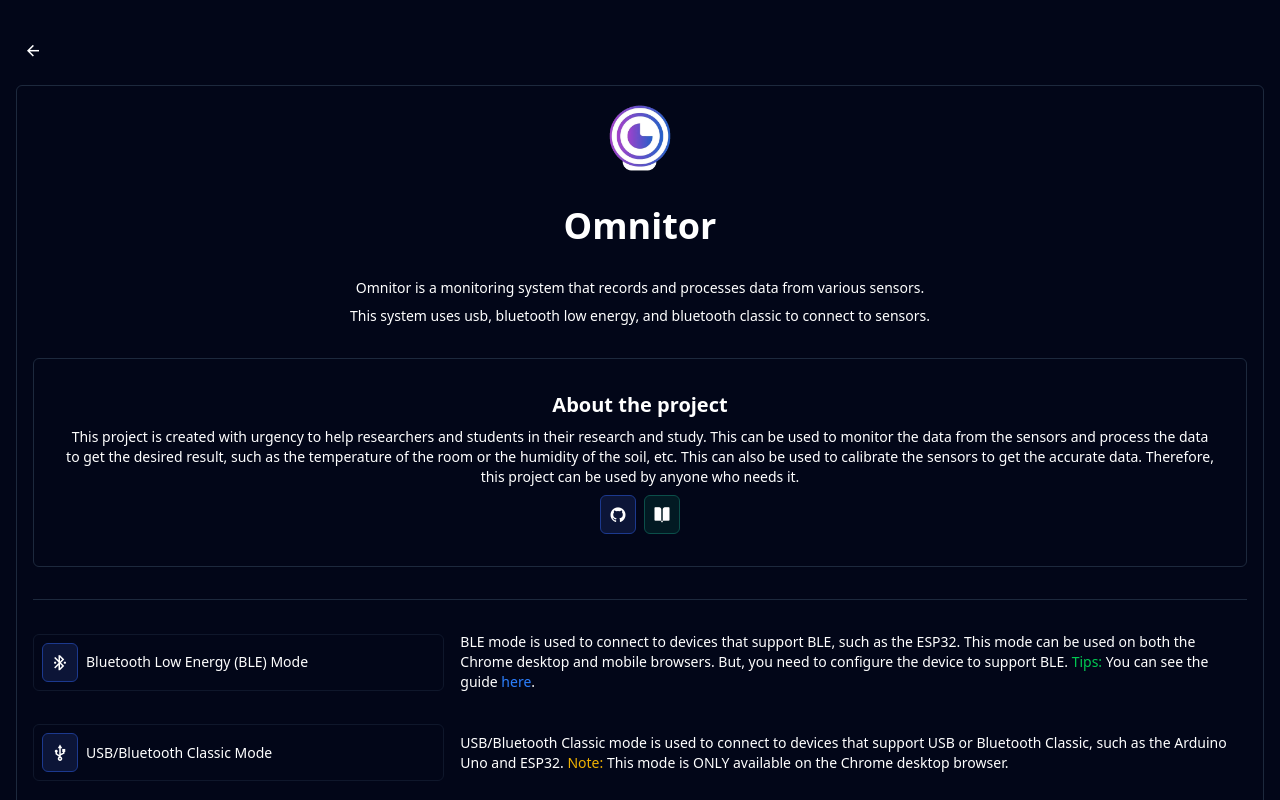
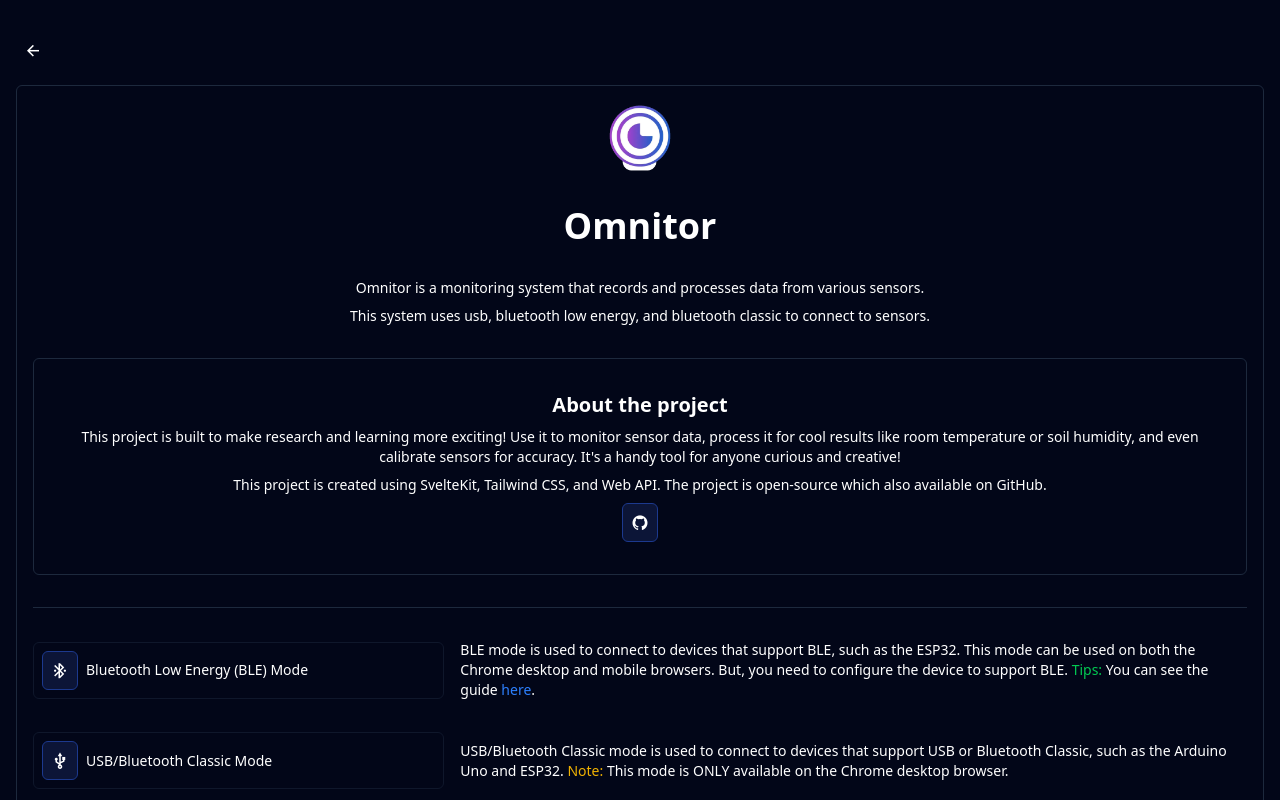
Before and after one commit to tonytomo/omnitor, a SvelteKit app: page /about in a window 1280 px wide. Shown: the top 800 px of the page. Built offline with nearby package versions, Linux system fonts and the light colour scheme.

Commit message:
docs: update README with technology stack and author note; enhance project description in about page

```diff
--- a/src/routes/+page.svelte
+++ b/src/routes/+page.svelte
@@ -20,6 +20,14 @@
 	});
 </script>
 
+<svelte:head>
+	<title>Omnitor</title>
+	<meta
+		name="description"
+		content="Omnitor is a monitoring system that can record, process, and display data."
+	/>
+</svelte:head>
+
 <main class="container-grid gap-2 px-4 pt-8 pb-20 md:pb-8">
 	<div class="col-span-1 flex flex-col gap-2">
 		<Connect />
--- a/src/routes/about/+page.svelte
+++ b/src/routes/about/+page.svelte
@@ -31,11 +31,13 @@
 		<section class="block-content gap-2 p-8 text-sm">
 			<h2 class="text-xl font-bold">About the project</h2>
 			<p>
-				This project is created with urgency to help researchers and students in their research and
-				study. This can be used to monitor the data from the sensors and process the data to get the
-				desired result, such as the temperature of the room or the humidity of the soil, etc. This
-				can also be used to calibrate the sensors to get the accurate data. Therefore, this project
-				can be used by anyone who needs it.
+				This project is built to make research and learning more exciting! Use it to monitor sensor
+				data, process it for cool results like room temperature or soil humidity, and even calibrate
+				sensors for accuracy. It's a handy tool for anyone curious and creative!
+			</p>
+			<p>
+				This project is created using SvelteKit, Tailwind CSS, and Web API. The project is
+				open-source which also available on GitHub.
 			</p>
 			<div class="mx-auto flex w-min justify-center gap-2">
 				<Button
@@ -44,14 +46,6 @@
 					onClick={() => window.open('https://github.com/tonytomo/omnitor', '_blank')}
 				>
 					<i class="ri-github-fill"></i>
-				</Button>
-				<Button
-					ariaLabel="View documentation"
-					color="btn-teal"
-					onClick={() =>
-						window.open('https://github.com/tonytomo/omnitor/blob/main/DOCUMENTATION.md', '_blank')}
-				>
-					<i class="ri-book-open-fill"></i>
 				</Button>
 			</div>
 		</section>
```
Also changed, not shown: 1 other file (tests, documents, lock files or other folders).
